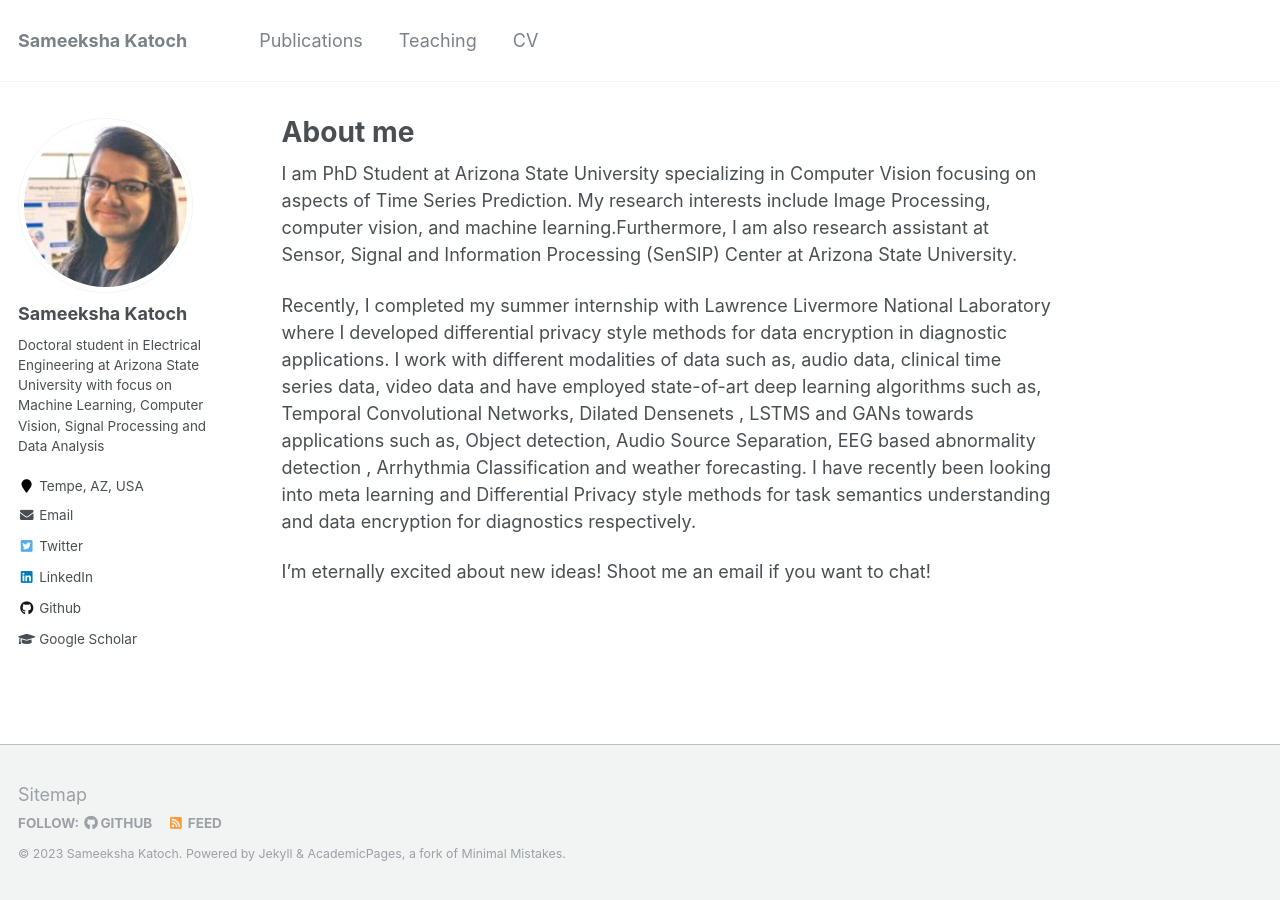
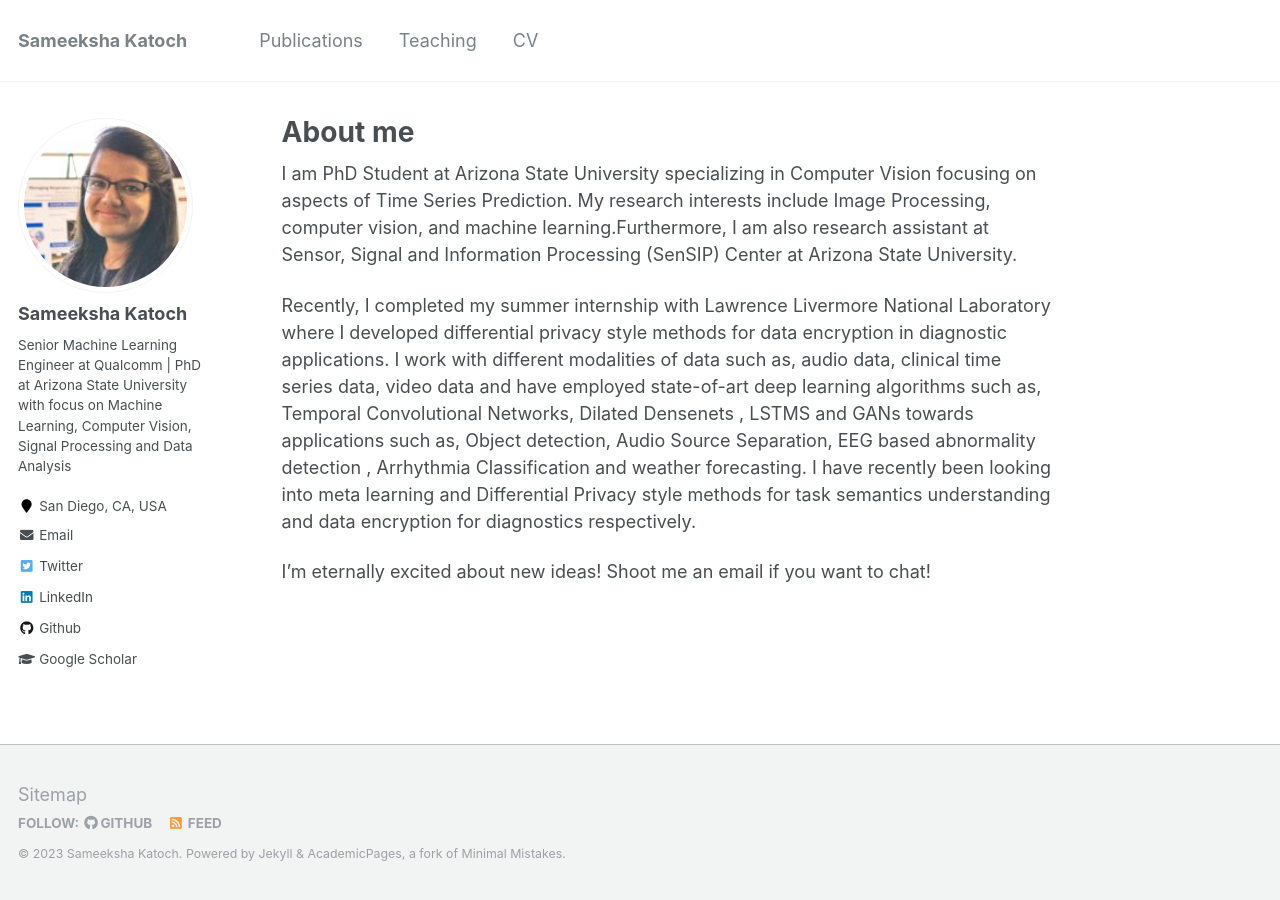
Before and after one commit to sam93katoch/sam93katoch.github.io, a Jekyll site: the page built from _pages/about.md, in a window 1280 px wide. Built offline with Jekyll 4.4.1, drawn with Linux system fonts in a browser that asks for light colours.

Commit message:
Update _config.yml

```diff
--- a/_config.yml
+++ b/_config.yml
@@ -10,7 +10,7 @@ locale                   : "en-US"
 title                    : "Sameeksha Katoch"
 title_separator          : "-"
 name                     : &name "Sameeksha Katoch"
-description              : &description "Doctoral student in Electrical Engineering at Arizona State University"
+description              : &description "Senior Machine Learning Engineer at Qualcomm | PhD at Arizona State University"
 url                      : https://sam93katoch.github.io # the base hostname & protocol for your site e.g. "https://mmistakes.github.io"
 baseurl                  : "" # the subpath of your site, e.g. "/blog"
 repository               : "sam93katoch/sam93katoch.github.io"
@@ -82,12 +82,12 @@ analytics:
 author:
   name             : "Sameeksha Katoch"
   avatar           : "sam.jpg"
-  bio              : "Doctoral student in Electrical Engineering at Arizona State University with focus on Machine Learning, Computer Vision, Signal Processing and Data Analysis "
-  location         : "Tempe, AZ, USA"
+  bio              : "Senior Machine Learning Engineer at Qualcomm | PhD at Arizona State University with focus on Machine Learning, Computer Vision, Signal Processing and Data Analysis "
+  location         : "San Diego, CA, USA"
   employer         :
   pubmed           :
   googlescholar    : "https://scholar.google.com/citations?user=afVgIiYAAAAJ&hl=en&oi=ao"
-  email            : skatoch1@asu.edu
+  email            : sam94katoch@gmail.com
   researchgate     :  # example: "https://www.researchgate.net/profile/yourprofile"
   uri              :
   bitbucket        :
```
